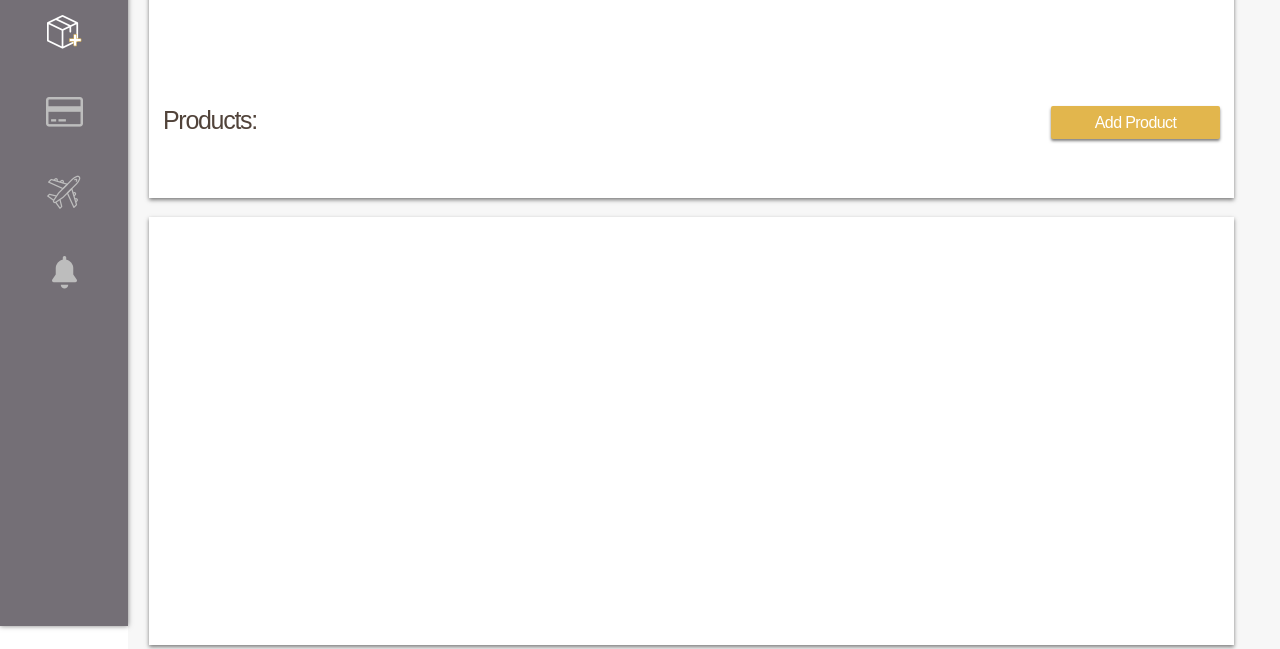
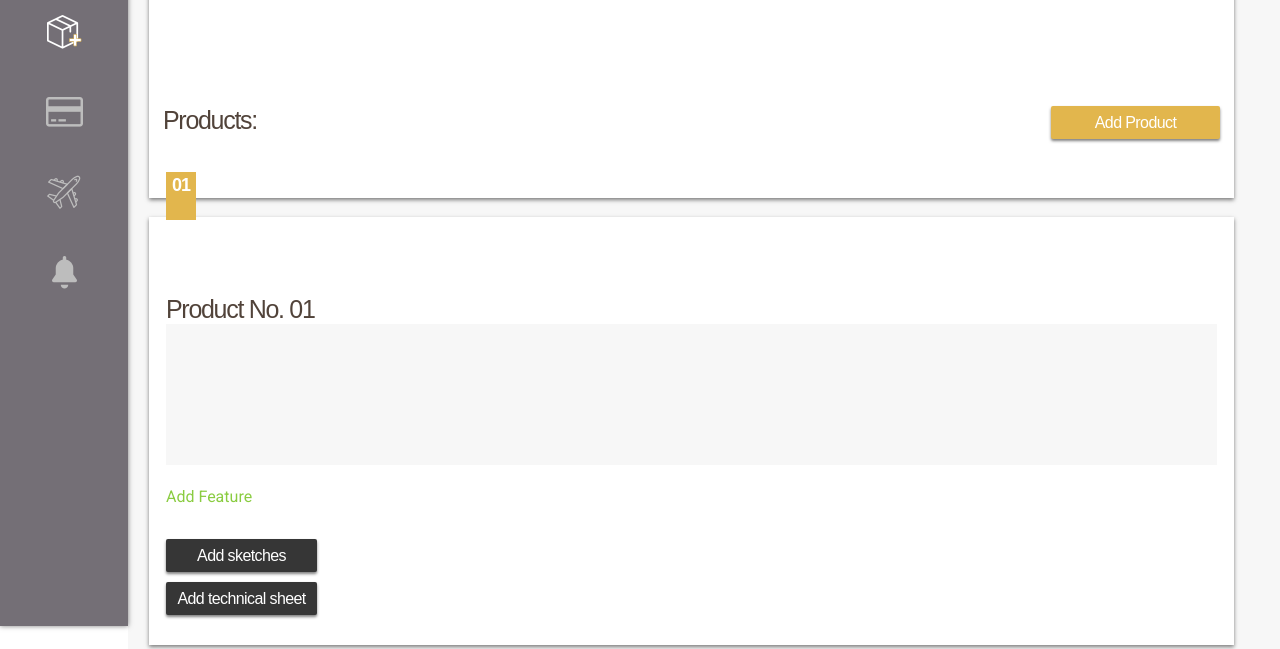
Before and after one commit to AuriferousAurora/TDC-Fashion, a React app: page / in a window 1280 px wide. Shown: the part 174-823 px from the top of the page. Built offline with nearby package versions, Linux system fonts and the light colour scheme.

Commit message:
Finished basic wireframing for new order section of Zeplin schematics. Still needs iconography, Material-UI inputs, and color-selector widget/modal.

```diff
--- a/src/abstracts/_mixins.sass
+++ b/src/abstracts/_mixins.sass
@@ -38,12 +38,12 @@
   font-size: 22px
   letter-spacing: -0.8px
 
-=small-button($bg-color)
+=small-button($w, $bg-color)
   border: none
   border-radius: $button-border-radius
   box-shadow: 0 2px 3px 0 rgba(0, 0, 0, 0.5)
   background-color: $bg-color
-  width: 169px
+  width: $w
   height: 33px
   color: $base-white
   font-family: Arial, Helvetica, sans-serif
--- a/src/pages/order-manager/_order-manager-directory.sass
+++ b/src/pages/order-manager/_order-manager-directory.sass
@@ -1,5 +1,6 @@
 @import 'dashboard/dashboard'
 @import 'dashboard/product-creator/product-creator'
 @import 'dashboard/product-instantiation/product-instantiation'
+@import 'dashboard/size-color-quantity/size-color-quantity'
 
 @import 'index/order-manager'
--- a/src/pages/order-manager/dashboard/dashboard.js
+++ b/src/pages/order-manager/dashboard/dashboard.js
@@ -20,7 +20,6 @@ class DashboardOrderManager extends Component {
         <div className='order-dashboard__body'>
           <ProductInstantiation/>
           <ProductCreator/>
-          <ProductCreator/>
         </div>
       </div>
     );
--- a/src/pages/order-manager/dashboard/product-creator/_product-creator.sass
+++ b/src/pages/order-manager/dashboard/product-creator/_product-creator.sass
@@ -1,6 +1,57 @@
 .product-creator
+  display: flex
+  flex-direction: column
+  align-items: flex-start
+  box-sizing: border-box
   margin-top: 19px
+  padding: 30px 17px
   width: 100%
   height: 428px
   box-shadow: 0 2px 4px 0 rgba(0, 0, 0, 0.5)
   background: $base-white
+  .product-creator__number-label
+    +custom-flex(column, space-between, flex-start, 100%, 32%)
+    span
+      font-family: Arial
+      font-size: 25px
+      letter-spacing: -1.3px
+      color: #51433a
+    .placeholder-input-div
+      width: 100%
+      height: 70%
+      background: $background-color
+  .add-feature
+    margin: 20px 0
+    color: #8acc41
+    font-family: Roboto
+    font-size: 16px
+    line-height: 1.5
+  .add-sketches
+    box-sizing: border-box
+    margin-top: 10px
+    background: $background-color
+    button.add-sketch
+      +small-button(151px, $secondary-color)
+  .add-tech-sheets
+    box-sizing: border-box
+    margin-top: 10px
+    background: $background-color
+    button.add-tech-sheet
+      +small-button(151px, $secondary-color)
+
+.bookmark
+  box-sizing: border-box
+  display: flex
+  justify-content: center
+  position: relative
+  top: -75px
+  left: 0
+  padding-top: 3px
+  width: 30px
+  height: 64px
+  background-color: $primary-color
+  color: $base-white
+  font-family: Arial
+  font-size: 18px
+  font-weight: bold
+  letter-spacing: -1px
--- a/src/pages/order-manager/dashboard/product-creator/product-creator.js
+++ b/src/pages/order-manager/dashboard/product-creator/product-creator.js
@@ -1,10 +1,27 @@
 import React, { Component } from 'react';
+import SizeColorQuantity from '../size-color-quantity/size-color-quantity';
+
+function BookMark(props) {
+  return <div className='bookmark'><span>01</span></div>;
+}
 
 class ProductCreator extends Component {
   render() {
     return (
       <div className='product-creator'>
-
+        <BookMark/>
+        <div className='product-creator__number-label'>
+          <span>Product No. 01</span>
+          <div className='placeholder-input-div'></div>
+        </div>
+        <SizeColorQuantity/>
+        <span className='add-feature'>Add Feature</span>
+        <div className='add-sketches'>
+          <button className='add-sketch'>Add sketches</button>
+        </div>
+        <div className='add-tech-sheets'>
+          <button className='add-tech-sheet'>Add technical sheet</button>
+        </div>
       </div>
     );
   }
--- a/src/pages/order-manager/dashboard/product-instantiation/_product-instantiation.sass
+++ b/src/pages/order-manager/dashboard/product-instantiation/_product-instantiation.sass
@@ -35,4 +35,4 @@
       letter-spacing: -1.3px
       color: #51433a
     .add-product
-      +small-button($primary-color)
+      +small-button(169px, $primary-color)
--- /dev/null
+++ b/src/pages/order-manager/dashboard/size-color-quantity/_size-color-quantity.sass
@@ -0,0 +1,4 @@
+.size-color-quantity
+  width: 100%
+  height: 30%
+  background: $background-color
--- /dev/null
+++ b/src/pages/order-manager/dashboard/size-color-quantity/size-color-quantity.js
@@ -0,0 +1,12 @@
+import React, { Component } from 'react';
+
+class SizeColorQuantity extends Component {
+  render() {
+    return (
+      <div className='size-color-quantity'>
+      </div>
+    );
+  }
+}
+
+export default SizeColorQuantity;
```
Also changed, not shown: src/styles/index.css.
